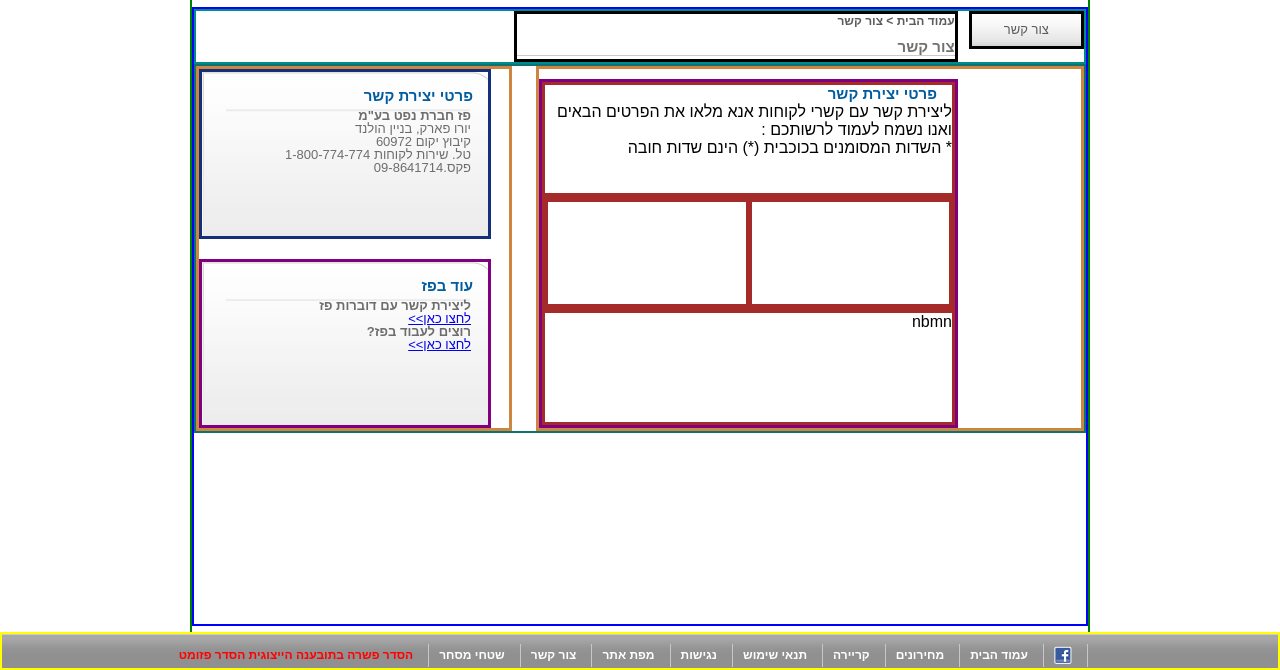
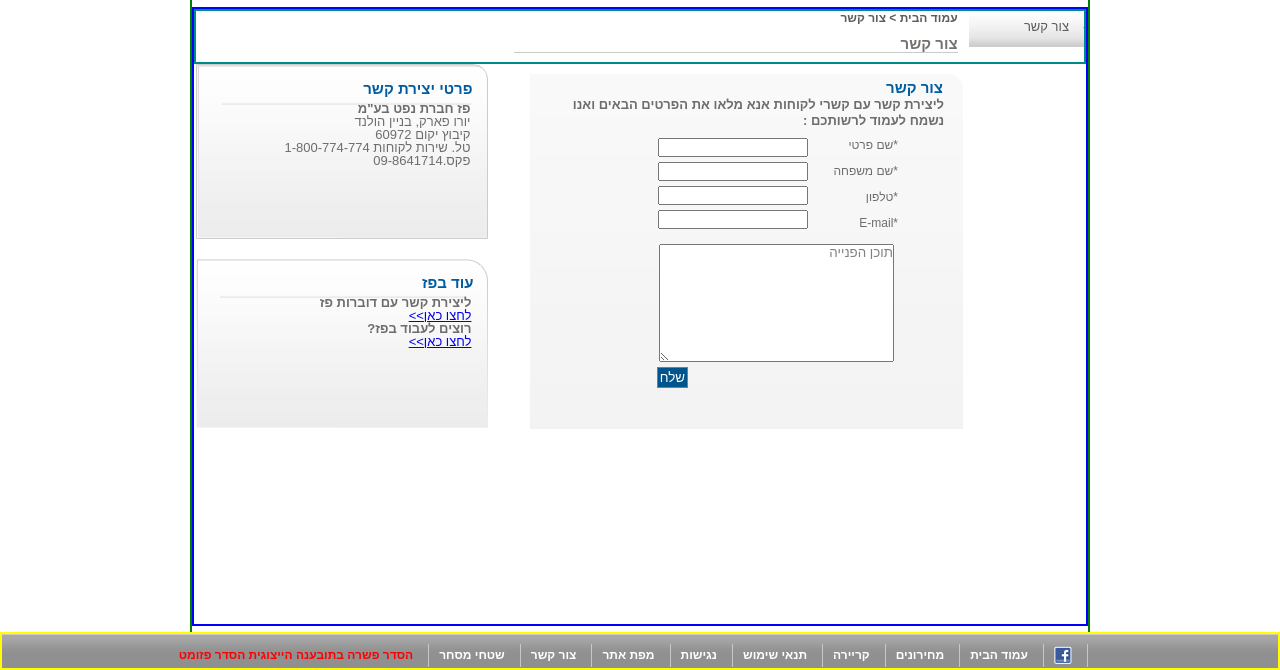
Before and after one commit to duck202/middle-project, a plain HTML site: page index2.html in a window 1280 px wide. Shown: the part 130-800 px from the top of the page. Drawn offline with Linux system fonts and the light colour scheme.

Commit message:
form complete

```diff
--- a/index2.html
+++ b/index2.html
@@ -84,7 +84,7 @@
         </header>
         <div class="main_container">
             <div class="top_section2">
-                <div class="border_rad1">צור קשר
+                <div class="border_rad1"><a href="#" style="color:#5c5c5c; text-decoration-line: none;">צור קשר</a>
                 </div>
                 <div class="border_rad2">
                     <div class="grayBox2">
@@ -95,21 +95,35 @@
             </div>
             <div class="bottom_section2">
                 <div class="border_gra1">
-                    <div class="border_gra1_spe1" style="background-image: url(contact_form_bg.png);">
-                        <div>
-                            <h3 class="blue_head">פרטי יצירת קשר</h3><br>
-                            <span class="caption">
+                    <form>
+                        <div class="border_gra1_spe1">
+                            <div class="form_background">
+                                <h3 class="blue_head">צור קשר</h3><br>
+                                <p>
 
-                                ליצירת קשר עם קשרי לקוחות אנא מלאו את הפרטים הבאים ואנו נשמח לעמוד לרשותכם :</span>
-                                <br>
-                                <span class="instructions">* השדות המסומנים בכוכבית (*) הינם שדות חובה</span>
+                                    ליצירת קשר עם קשרי לקוחות אנא מלאו את הפרטים הבאים ואנו <br> נשמח לעמוד לרשותכם :
+                                </p>
+                            </div>
+                            <div class="form_background">
+                                <div>
+                                <div class="formwrap"><label for="fname"></label>*שם פרטי</div>
+                                <div class="formwrap"><label for="lname"></label>*שם משפחה</div>
+                                <div class="formwrap"><label for="phone"></label>*טלפון</div>
+                                <div class="formwrap wraplast"><label for="mail"></label>*E-mail</div>
+                                </div>
+                                <div>
+                                    <input type="text" id="fname" name="fname">
+                                    <input type="text" id="lname" name="lname">
+                                    <input type="text" id="phone" name="phone">
+                                    <input type="text" id="mail" name="mail">
+                                </div>
+                            </div>
+                            <div class="form_background">
+                                <textarea style="margin-right: 64px; height: 118px; width: 235px; font-family: Arial, Helvetica, sans-serif; color:gray ; display:block;">תוכן הפנייה</textarea>
+                                <button>שלח</button>
+                            </div>
                         </div>
-                        <div>
-                            <div></div>
-                            <div></div>
-                        </div>
-                        <div>nbmn</div>
-                    </div>
+                    </form>
                 </div>
                 <div class="border_gra2">
                     <div class="border_gra_spe1" style="background-image:url(images/cube_bg.png);">
--- a/style.css
+++ b/style.css
@@ -399,12 +399,12 @@ text-decoration-line: underline;
     display: flex;
     height:369px;
     width: 100%;
-    border: 2px solid rgb(14, 114, 114);
+    /* border: 2px solid rgb(14, 114, 114); */
 
 }
 
     .border_rad1 {
-        border:solid black;
+        /* border:solid black; */
         width:13%;
         height: 38px;
         margin-left:11px;
@@ -413,11 +413,12 @@ text-decoration-line: underline;
         font-size: 13px;
         color: #5c5c5c;
         line-height: 32px;
-        text-align: center;
+        text-align: right;
+        padding-right:15px;
   }
 
   .border_rad2 {
-    border:solid black;
+    /* border:solid black; */
     width:50%;
 }
 
@@ -426,7 +427,7 @@ text-decoration-line: underline;
     display: flex;
     position: relative;
     background-repeat: no-repeat;
-    border:solid peru;
+    /* border:solid peru; */
     height: 100%;
     width: 64%;
     padding-top:10px;
@@ -440,8 +441,7 @@ text-decoration-line: underline;
 }
 
 .border_gra1_spe1 {
-    width: 100%;
-    border: solid purple;
+    /* border: solid purple; */
     margin-right:123px;
 
 }
@@ -452,7 +452,7 @@ text-decoration-line: underline;
     flex-direction: column;
     position: relative;
     background-repeat: no-repeat;
-    border:solid peru;
+    /* border:solid peru; */
     height: 100%;
     width: 36%;
 }
@@ -462,11 +462,12 @@ text-decoration-line: underline;
     flex-direction: column;
     position: relative;
     background-repeat: no-repeat;
-    border:solid rgb(21, 48, 122);
+    border:1px solid #cccccc;
+    border-radius: 0 15px 0 0;
     height:175px;
     width: 292px;
     margin:0 18px 20px 0;
-
+    background-size:cover;
 }
 
 .border_gra_spe2 {
@@ -474,7 +475,7 @@ text-decoration-line: underline;
     flex-direction: column;
     position: relative;
     background-repeat: no-repeat;
-    border:solid purple;
+    /* border:solid purple; */
     height:175px;
     width: 292px;
     margin-right:18px;
@@ -522,38 +523,102 @@ text-decoration-line: underline;
 }
 
 .border_gra1_spe1>div:nth-child(1) {
-    border:solid brown;
+    /* border:solid brown; */
     width:100%;
-    height: 33.3%;
+    height: 21%;
     padding:0;
+    border-radius: 0 15px 0 0;
+    padding:5px;
+    color: #6d6d6d;
+    font-size: 13px;
+    font-weight: bold;
+    line-height: 1.2;
 }
+
+.border_gra1_spe1>div:nth-child(1)>p {
+padding-right:14px;
+}
+
+.border_gra1_spe1>div:nth-child(1)>p>span {
+    color: #72716d;
+    font-size: 12px;
+    }
+
+
 
 .border_gra1_spe1>div:nth-child(1)>h3 {
     display:inline;
 }
 
 .border_gra1_spe1>div:nth-child(2) {
-    border:solid brown;
+    /* border:solid brown; */
     width:100%;
-    height: 33.3%;
+    height: 38%;
     display: flex;
-    flex-direction:row;
+    flex-direction: row;
+
 }
 
 .border_gra1_spe1>div:nth-child(2)>div:nth-child(1) {
-    border:solid brown;
-    width:50%;
+    /* border:solid brown; */
+    width:30%;
     height:100%;
+    padding:5px;
+    margin-right: 20px;
 }
 
 .border_gra1_spe1>div:nth-child(2)>div:nth-child(2) {
-    border:solid brown;
-    width:50%;
-    height: 100%;
+    /* border:solid brown; */
+    width:41%;
+    padding:5px;
 }
 
 .border_gra1_spe1>div:nth-child(3) {
-    border:solid brown;
+    /* border:solid brown; */
     width:100%;
-    height: 33.3%;
+    height: 190px;
+    padding:5px;
 }
+
+
+.form_background {
+    background-image:url(images/contact_form_bg.png);
+    background-attachment: fixed;
+    background-size:cover;
+    background-position:center;
+}
+
+.formwrap {
+    font-size:12px;
+    color: #6d6d6d;
+    padding-bottom: 12px;
+    padding-right:40px;
+
+}
+
+.wraplast {
+    padding-bottom:0;
+
+}
+
+input {
+    margin-bottom: 5px;
+    width: 150px;
+}
+
+
+button {
+    padding: 2px;
+    background-color:#02548c;
+    border: 1px solid#3693c3;
+    color: white;
+    MARGIN: 5PX 270PX 0 0;
+}
+
+
+
+button:hover {
+    background-color:#f7ac10;
+    border: 1px solid #f0ad57;
+    color:#3c3c3c ;
+}
```
